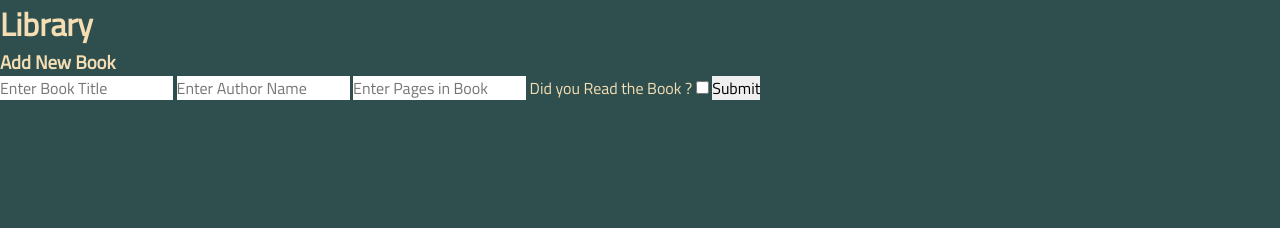
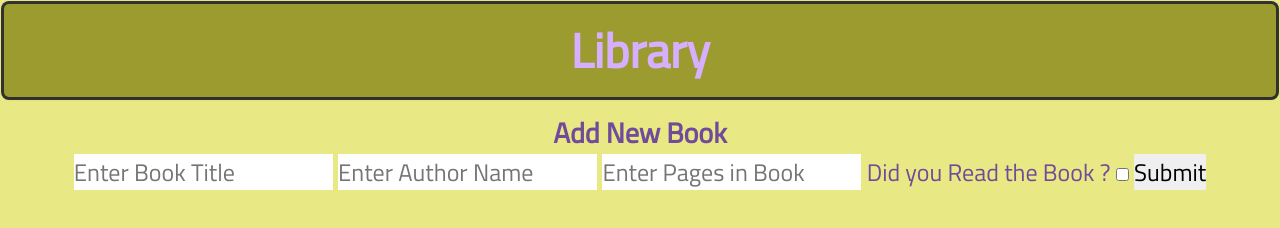
Before and after one commit to Ripon-Patgiri/Library, a plain HTML site: page index.html in a window 1280 px wide. Drawn offline with Linux system fonts and the light colour scheme.

Commit message:
Header Styling.

```diff
--- a/index.html
+++ b/index.html
@@ -51,7 +51,7 @@
         />
         <label for="isRead">Did you Read the Book ?</label>
         <input class="checkbox" type="checkbox" name="isRead" id="isRead" />
-        <button type="submit" class="submit-btn" id="submitBtn">Submit</button>
+        <button type="submit" class="button-56" id="submitBtn" role="button">Submit</button>
       </form>
       <div class="output-books" id="outputBooks"></div>
     </main>
--- a/styles.css
+++ b/styles.css
@@ -1,3 +1,8 @@
+:root {
+  --bgClr: #E8E884;
+  --txtClr: #714B99;
+}
+
 /* CSS RESET */
 
 *,
@@ -9,8 +14,8 @@
 }
 
 body {
-  color: wheat;
-  background-color: darkslategrey;
+  color: var(--txtClr);
+  background-color: var(--bgClr);
   font-family: "Titillium Web", sans-serif;
 }
 
@@ -30,3 +35,19 @@ input[type="text"],
 input[type="number"] {
   cursor: text;
 }
+
+/* HEADER */
+
+.header {
+  background-color: #9C9B30;
+  color: #D6B0FF;
+  box-shadow: rgba(0, 0, 0, 0.16) 0px 1px 4px, rgb(51, 51, 51) 0px 0px 0px 3px;
+  margin: 4px;
+  border-radius: 5px;
+}
+
+.container {
+  text-align: center;
+  padding: 10px 0;
+  font-size: 24px;
+}
```
